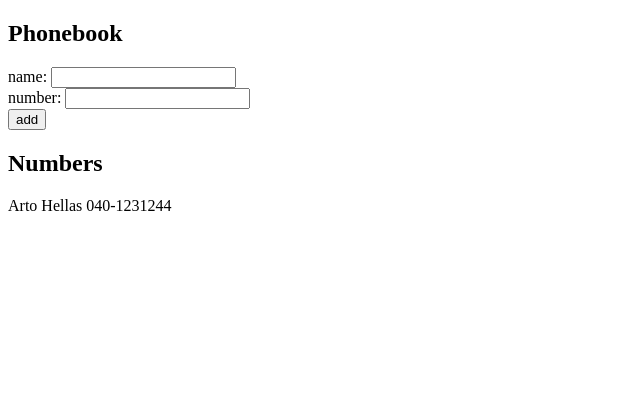
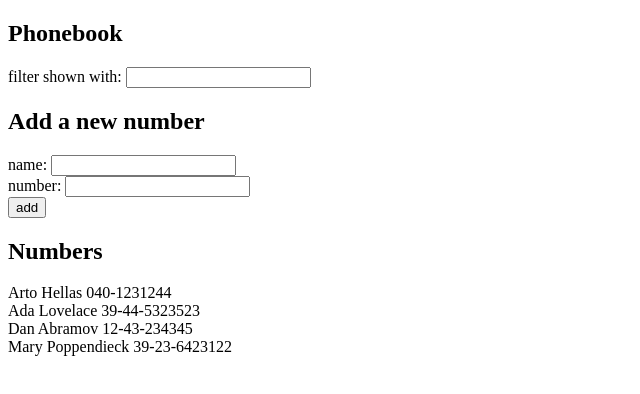
Before and after one commit to Ri-mode/FullStack_palautukset, a React (Create React App) app in the folder osa2/puhelinluettelo/: page / in a window 1280 px wide. Shown: the top 394 px of the page, without its empty margins (0-640 px from the left). Built offline with nearby package versions, Linux system fonts and the light colour scheme.

Commit message:
2.9*, Added filter to names

```diff
--- a/osa2/puhelinluettelo/src/App.js
+++ b/osa2/puhelinluettelo/src/App.js
@@ -5,10 +5,23 @@ const App = () => {
     { name: 'Arto Hellas',
       number: '040-1231244',
       id: 1,
+    },
+    { name: 'Ada Lovelace',
+      number: '39-44-5323523',
+      id: 2
+    },
+    { name: 'Dan Abramov',
+      number: '12-43-234345',
+      id: 3
+    },
+    { name: 'Mary Poppendieck',
+      number: '39-23-6423122',
+      id: 4
     }
   ])
   const [ newName, setNewName ] = useState('')
-  const [ newNumber, setNewNumber ] = useState("")
+  const [ newNumber, setNewNumber ] = useState('')
+  const [ filterName, setFilterName ] = useState('')
 
   const addNumber = (event) => {
     event.preventDefault()
@@ -44,9 +57,22 @@ const App = () => {
     setNewNumber(event.target.value)
   }
 
+  const handleFilterChange = (event) => {
+    console.log('Filter', event.target.value)
+    setFilterName(event.target.value)
+  }
+
   return (
     <div>
       <h2>Phonebook</h2>
+      <div>
+        filter shown with: <input
+          value={filterName}
+          onChange={handleFilterChange}
+        />
+      </div>
+
+      <h2>Add a new number</h2>
       <form onSubmit={addNumber}>
         <div>
           name: <input
@@ -66,12 +92,14 @@ const App = () => {
       </form>
       <h2>Numbers</h2>
       <div>
-        {persons.map(person =>
-          <div key={person.id}>
-            {person.name} {person.number}
-            <p></p>
-          </div>
-        )}
+        {persons
+          .filter(person => person.name.toLowerCase().includes(filterName))
+          .map(person =>
+            <div key={person.id}>
+              {person.name} {person.number}
+            </div>
+          )
+        }
       </div>
 
       {/*<div>debug: {newName}</div> */}
```
